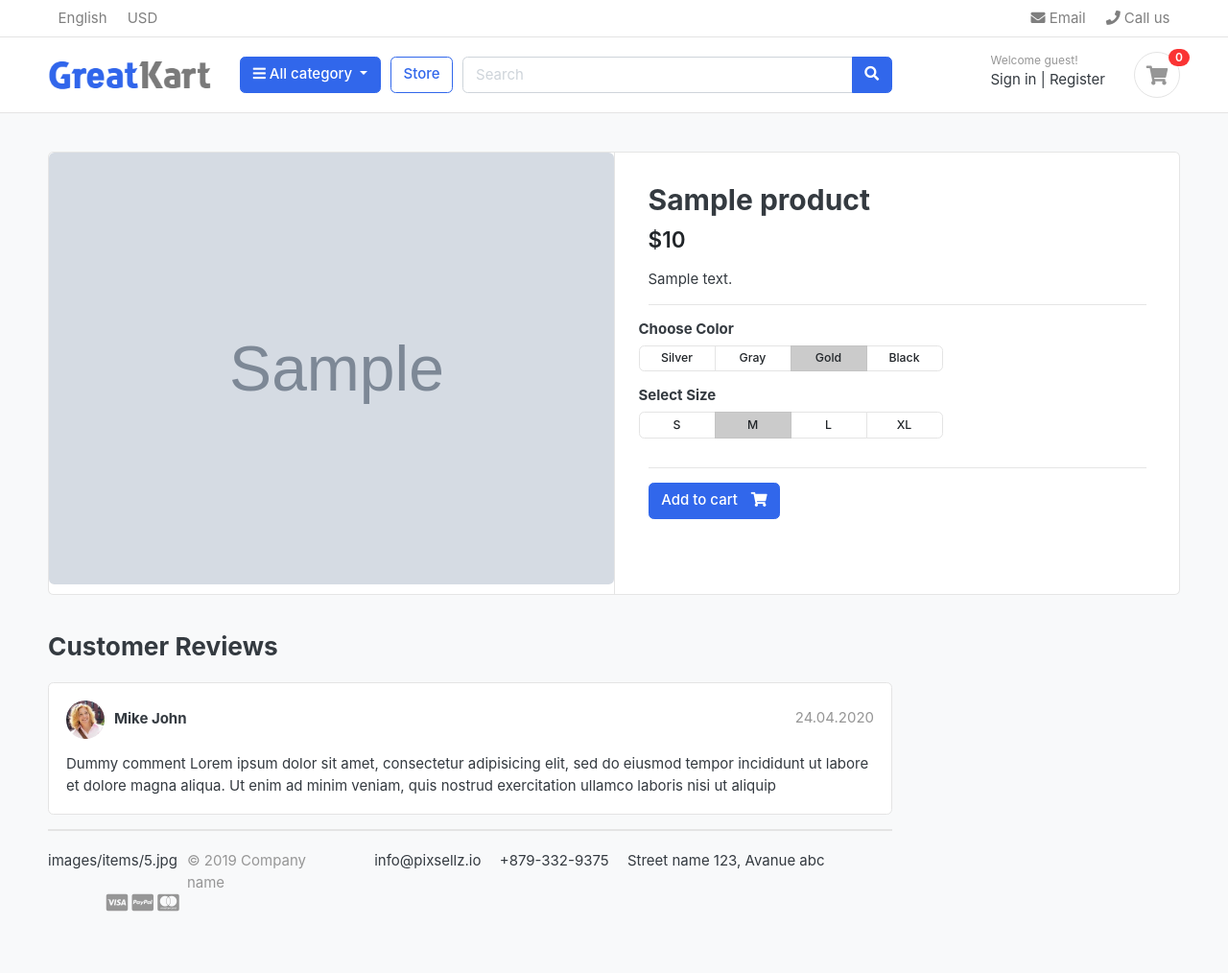
After one commit to Bahi4130/ecommerce, a Django app: a page that uses templates/includes/navbar.html in a window 1280 px wide. The commit adds this page. Shown: the whole page at 96% size. Run offline with Django 3.2, Linux system fonts and the light colour scheme; tables that the repository leaves empty hold one stand-in row (values such as "Sample post"); grey boxes marked "Sample" are stand-in pictures; some libraries are stand-ins or nearby versions; some web fonts are replaced.

Commit message:
Add product-detail page and fix some links

```diff
--- a/store/models.py
+++ b/store/models.py
@@ -1,4 +1,5 @@
 from django.db import models
+from django.urls import reverse
 
 from category.models import Category
 
@@ -15,5 +16,8 @@ class Product(models.Model):
     date_created = models.DateTimeField(auto_now_add=True)
     date_modified = models.DateTimeField(auto_now=True)
 
+    def get_url(self):
+        return reverse('product_detail', args=[self.category.slug, self.slug])
+
     def __str__(self):
         return self.product_name
--- a/store/urls.py
+++ b/store/urls.py
@@ -5,4 +5,5 @@ from . import views
 urlpatterns = [
     path('', views.store, name='store'),
     path('<slug:category_slug>/', views.store, name='products_by_category'),
+    path('<slug:category_slug>/<slug:product_slug>', views.product_detail, name='product_detail'),
 ]
--- a/store/views.py
+++ b/store/views.py
@@ -1,3 +1,5 @@
+from django.core.exceptions import ObjectDoesNotExist
+from django.http import HttpResponse
 from django.shortcuts import render, get_object_or_404
 
 from category.models import Category
@@ -16,3 +18,14 @@ def store(request, category_slug=None):
 
     context = {'products': products}
     return render(request, 'store/store.html', context=context)
+
+
+def product_detail(request, category_slug, product_slug):
+    try:
+        single_product = Product.objects.get(category__slug=category_slug, slug=product_slug)
+    except ObjectDoesNotExist:
+        return HttpResponse("Not found")
+
+    context = {'single_product': single_product}
+
+    return render(request, 'store/product_detail.html', context=context)
--- a/templates/home.html
+++ b/templates/home.html
@@ -20,7 +20,7 @@
 <div class="container">
 
 <header class="section-heading">
-	<a href="store/store.html" class="btn btn-outline-primary float-right">See all</a>
+	<a href="{% url 'store' %}" class="btn btn-outline-primary float-right">See all</a>
 	<h3 class="section-title">Popular products</h3>
 </header><!-- sect-heading -->
 
@@ -29,9 +29,9 @@
     {% for product in products %}
 	<div class="col-md-3">
 		<div class="card card-product-grid">
-			<a href="./product-detail.html" class="img-wrap"> <img src="{{ product.image.url }}"> </a>
+			<a href="{{ product.get_url }}" class="img-wrap"> <img src="{{ product.image.url }}"> </a>
 			<figcaption class="info-wrap">
-				<a href="./product-detail.html" class="title">{{ product.product_name }}</a>
+				<a href="{{ product.get_url }}" class="title">{{ product.product_name }}</a>
 				<div class="price mt-1">${{ product.price }}</div> <!-- price-wrap.// -->
 			</figcaption>
 		</div>
--- a/templates/includes/navbar.html
+++ b/templates/includes/navbar.html
@@ -28,7 +28,7 @@
 	<div class="container">
 <div class="row align-items-center">
 	<div class="col-lg-2 col-md-3 col-6">
-		<a href="./" class="brand-wrap">
+		<a href="{% url 'home' %}" class="brand-wrap">
 			<img class="logo" src="{% static './images/logo.png' %}">
 		</a> <!-- brand-wrap.// -->
 	</div>
@@ -45,7 +45,7 @@
 			</div>
 		</div>  <!-- category-wrap.// -->
 	</div> <!-- col.// -->
-	<a href="/store/" class="btn btn-outline-primary">Store</a>
+	<a href="{% url 'store' %}" class="btn btn-outline-primary">Store</a>
 	<div class="col-lg  col-md-6 col-sm-12 col">
 		<form action="#" class="search">
 			<div class="input-group w-100">
--- /dev/null
+++ b/templates/store/product_detail.html
@@ -0,0 +1,112 @@
+{% extends 'base.html' %}
+{% load static %}
+
+{% block content %}
+
+<section class="section-content padding-y bg">
+<div class="container">
+
+<!-- ============================ COMPONENT 1 ================================= -->
+<div class="card">
+	<div class="row no-gutters">
+		<aside class="col-md-6">
+<article class="gallery-wrap">
+	<div class="img-big-wrap">
+	   <a href="#"><img src="{{ single_product.image.url }}"></a>
+	</div> <!-- img-big-wrap.// -->
+
+</article> <!-- gallery-wrap .end// -->
+		</aside>
+		<main class="col-md-6 border-left">
+<article class="content-body">
+
+<h2 class="title">{{ single_product.product_name }}</h2>
+
+<div class="mb-3">
+	<var class="price h4">${{ single_product.price }}</var>
+</div>
+
+<p>{{ single_product.description }}</p>
+
+
+<hr>
+	<div class="row">
+		<div class="item-option-select">
+			<h6>Choose Color</h6>
+			<div class="btn-group btn-group-sm btn-group-toggle" data-toggle="buttons">
+			  <label class="btn btn-light">
+			    <input type="radio" name="radio_color"> Silver
+			  </label>
+			  <label class="btn btn-light">
+			    <input type="radio" name="radio_color" > Gray
+			  </label>
+			  <label class="btn btn-light active">
+			    <input type="radio" name="radio_color checked"> Gold
+			  </label>
+			  <label class="btn btn-light">
+			    <input type="radio" name="radio_color"> Black
+			  </label>
+			</div>
+		</div>
+	</div> <!-- row.// -->
+	<div class="row">
+		<div class="item-option-select">
+			<h6>Select Size</h6>
+			<div class="btn-group btn-group-sm btn-group-toggle" data-toggle="buttons">
+			  <label class="btn btn-light">
+			    <input type="radio" name="radio_color"> S
+			  </label>
+			  <label class="btn btn-light active">
+			    <input type="radio" name="radio_color" checked> M
+			  </label>
+			  <label class="btn btn-light">
+			    <input type="radio" name="radio_color"> L
+			  </label>
+			  <label class="btn btn-light">
+			    <input type="radio" name="radio_color"> XL
+			  </label>
+			</div>
+		</div>
+	</div> <!-- row.// -->
+	<hr>
+    {% if single_product.stock <= 0 %}
+        <h5 class="text-danger">Out of Stock</h5>
+    {% else %}
+	    <a href="./product-detail.html" class="btn  btn-primary"> <span class="text">Add to cart</span> <i class="fas fa-shopping-cart"></i>  </a>
+    {% endif %}
+
+</article> <!-- product-info-aside .// -->
+		</main> <!-- col.// -->
+	</div> <!-- row.// -->
+</div> <!-- card.// -->
+<!-- ============================ COMPONENT 1 END .// ================================= -->
+
+<br>
+
+<div class="row">
+			<div class="col-md-9">
+
+	<header class="section-heading">
+		<h3>Customer Reviews </h3>
+
+	</header>
+
+	<article class="box mb-3">
+		<div class="icontext w-100">
+			<img src="{% static './images/avatars/avatar1.jpg' %}" class="img-xs icon rounded-circle">
+			<div class="text">
+				<span class="date text-muted float-md-right">24.04.2020 </span>
+				<h6 class="mb-1">Mike John </h6>
+
+			</div>
+		</div> <!-- icontext.// -->
+		<div class="mt-3">
+			<p>
+				Dummy comment Lorem ipsum dolor sit amet, consectetur adipisicing elit, sed do eiusmod
+				tempor incididunt ut labore et dolore magna aliqua. Ut enim ad minim veniam,
+				quis nostrud exercitation ullamco laboris nisi ut aliquip
+			</p>
+		</div>
+	</article>
+
+{% endblock %}
--- a/templates/store/store.html
+++ b/templates/store/store.html
@@ -131,12 +131,12 @@
 		<figure class="card card-product-grid">
 			<div class="img-wrap">
 
-				<img src="{{ product.image.url }}">
+                <a href="{{ product.get_url }}"><img src="{{ product.image.url }}"></a>
 
 			</div> <!-- img-wrap.// -->
 			<figcaption class="info-wrap">
 				<div class="fix-height">
-					<a href="./product-detail.html" class="title">product.name</a>
+					<a href="{{ product.get_url }}" class="title">{{ product.product_name }}</a>
 					<div class="price-wrap mt-2">
 						<span class="price">${{ product.price }}</span>
 						<del class="price-old">$ {{ product.price }}</del>
```
